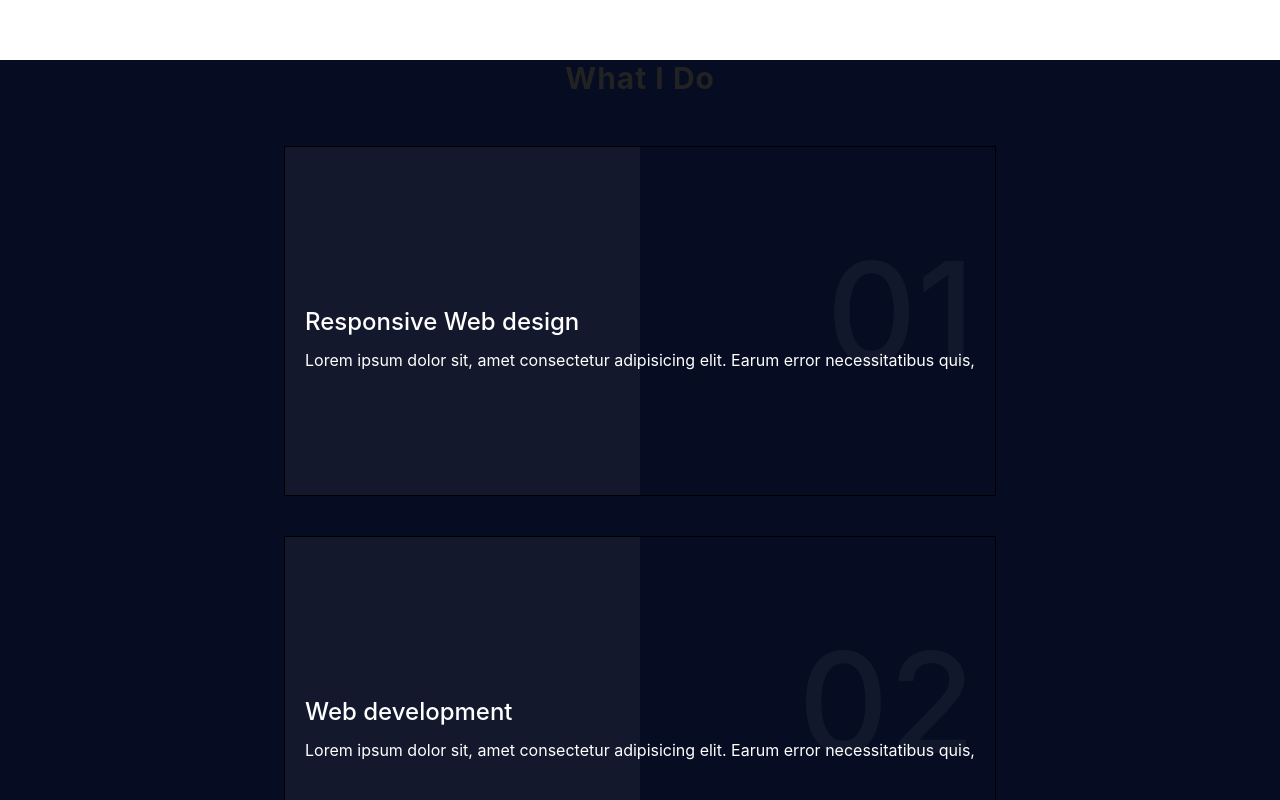
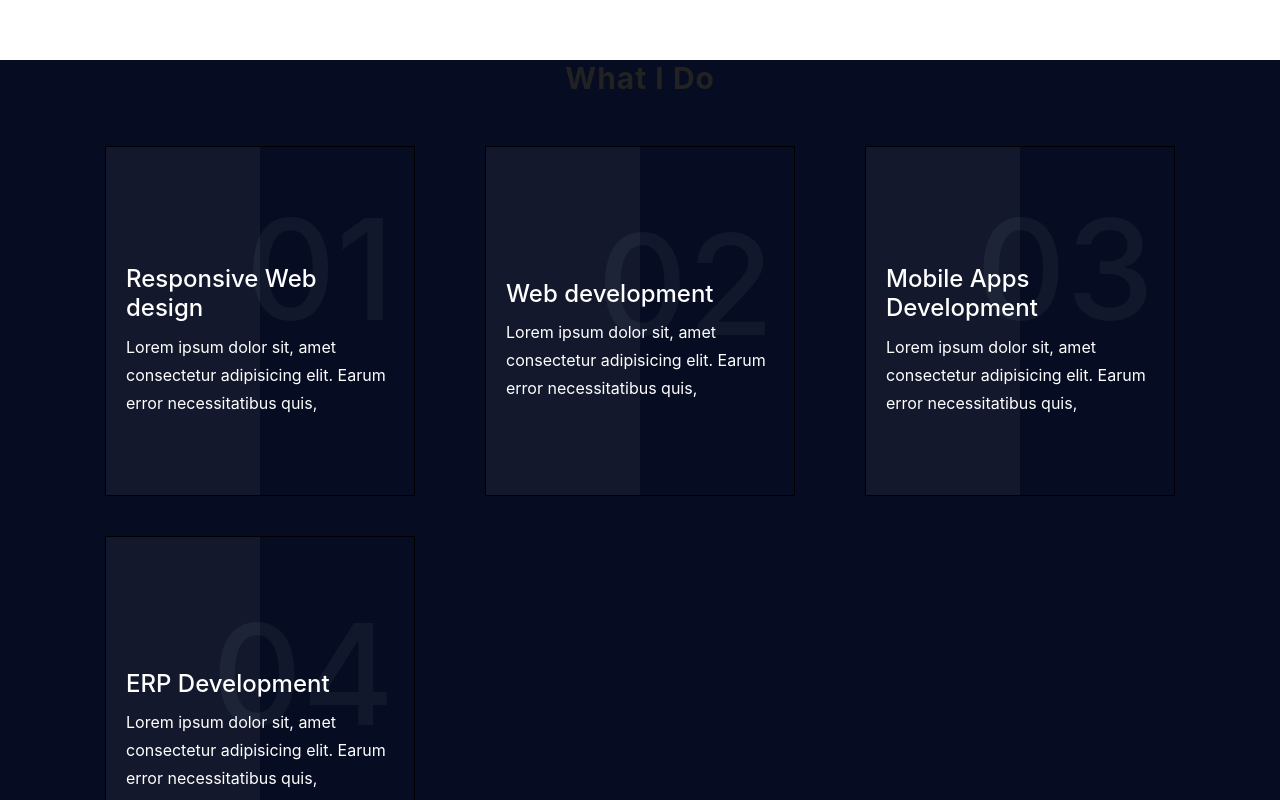
Before and after one commit to The-macharia/react-portfolio, a React (Create React App) app: page / in a window 1280 px wide. Shown: the part 1540-2340 px from the top of the page. Built offline with nearby package versions, Linux system fonts and the light colour scheme.

Commit message:
style:services card

```diff
--- a/src/components/Card.js
+++ b/src/components/Card.js
@@ -1,7 +1,5 @@
 import React from "react";
 import Button from "./Button";
-import styled from "@emotion/styled";
-import "./components.css";
 
 const Card = (props) => (
   <div className="card">
@@ -18,56 +16,12 @@ const Card = (props) => (
 
 export default Card;
 
-const Div = styled("div")`
-  display: flex;
-  flex-direction: column;
-  justify-content: center;
-  align-items: center;
-  height: 25rem;
-`;
-const CardDiv = styled("div")`
-  padding: 1rem 1.5rem;
-  box-shadow: 0 0.1rem 2rem rgba(0, 0, 0, 0.35);
-  margin: 1rem 0;
-  transition: all 0.3s;
-  text-align: center;
-  background-color: #fff;
-  :hover,
-  :active {
-    background-color: #222;
-    color: #eee;
-    transform: scale(1.01);
-    h1 {
-      color: #eee;
-    }
-  }
-`;
-export const ServiceCard = (props) => (
-  <CardDiv className="card">
-    <div className="card-body">
-      <Div>
-        {props.icon}
-        <h1
-          style={{ fontSize: "1.7rem", margin: "2rem 0" }}
-          className="card-title text-uppercase"
-        >
-          {props.title}
-        </h1>
-      </Div>
-      <p className="card-text">{props.text} </p>
-      {props.btn && <Button>{props.btn}</Button>}
-    </div>
-  </CardDiv>
-);
 export const ServicesCard = (props) => (
-  <div className="box">
-    <div className="content">
-      <h2>01</h2>
-      <h3>Service One</h3>
-      <p>
-        llllllllllllllllllllllllllllllllllllllllllllllllll
-        sddddddddddddddsaslllllllllllllllllllllllllllllllllllllllllll
-      </p>
+  <div className="services__card">
+    <div className="services__content">
+      <h2>0{props.index + 1}</h2>
+      <h3>{props.title}</h3>
+      <p>{props.text}</p>
     </div>
   </div>
 );
--- a/src/components/components.css
+++ b/src/components/components.css
@@ -8,86 +8,3 @@
   transition: 0.5s;
   border-radius: 4px;
 }
-
-#services {
-  background-color: #060c21;
-}
-.services {
-  width: 100%;
-  position: relative;
-  display: flex;
-  justify-content: center;
-  align-items: center;
-  flex-wrap: wrap;
-}
-.services .box {
-  position: relative;
-  height: 35rem;
-  /* mobile height: 300px */
-  /* background: #060c21; */
-  display: flex;
-  justify-content: center;
-  align-items: center;
-  border: 0.5px solid #000;
-  margin: 20px 20px;
-}
-.services .box::before {
-  content: "";
-  position: absolute;
-  top: -2px;
-  left: -2px;
-  bottom: -2px;
-  right: -2px;
-  background-color: #fff;
-  z-index: -1;
-  transform: skew(2deg, 2deg);
-}
-.services .box::after {
-  content: "";
-  position: absolute;
-  top: 0;
-  left: 0;
-  width: 50%;
-  height: 100%;
-  background: rgba(255, 255, 255, 0.05);
-  pointer-events: none;
-}
-
-.content {
-  position: relative;
-  width: 100%;
-  padding: 2rem;
-  transition: all 0.3s;
-  transform: translateY(2rem);
-}
-
-.content h2 {
-  position: absolute;
-  top: -6rem;
-  right: 2rem;
-  margin: 0;
-  padding: 0;
-  font-size: 10em;
-  color: rgba(255, 255, 255, 0.05);
-  transition: 0.5s;
-}
-
-.box:hover .content h2 {
-  top: -140px;
-}
-.box:hover .content {
-  transform: translateY(3rem);
-}
-.content h3 {
-  margin: 0 0 1rem;
-  padding: 0;
-  font-size: 2.4rem;
-  color: #fff;
-}
-
-.content p {
-  margin: 0;
-  padding: 0;
-  color: #fff;
-  font-size: 16px;
-}
--- a/src/containers/Projects.js
+++ b/src/containers/Projects.js
@@ -3,7 +3,7 @@ import "bootstrap/dist/css/bootstrap.css";
 import Heading from "../components/Heading";
 import { ProjectCard } from "../components/Card";
 import Image from "../assets/wave.jpg";
-import "../components/components.css";
+
 class Projects extends Component {
   state = {
     projects: {
--- a/src/containers/Services.js
+++ b/src/containers/Services.js
@@ -10,7 +10,6 @@ import { ReactComponent as AppLogo } from "../assets/app.svg";
 import { ReactComponent as WebLogo } from "../assets/web.svg";
 import { ReactComponent as ErpLogo } from "../assets/erp.svg";
 import { ReactComponent as ResponsiveLogo } from "../assets/responsive.svg";
-import "../components/components.css";
 
 class Services extends Component {
   state = {
@@ -43,20 +42,22 @@ class Services extends Component {
   };
   render() {
     return (
-      <section id="services" style={{ background: "#060c21", zIndex: "-10" }}>
+      <section id="services">
         <Container>
           <Heading title="What I Do" mb={"3rem"} />
 
           <div className="services">
-            {this.state.services.map((service, index) => (
-              <div className="box" key={JSON.stringify(service)}>
-                <div className="content">
-                  <h2>0{index + 1}</h2>
-                  <h3>{service.title}</h3>
-                  <p>{service.text}</p>
-                </div>
-              </div>
-            ))}
+            <Row>
+              {this.state.services.map((service, index) => (
+                <Col md={4} xs={12} key={JSON.stringify(service)}>
+                  <ServicesCard
+                    index={index}
+                    title={service.title}
+                    text={service.text}
+                  />
+                </Col>
+              ))}
+            </Row>
           </div>
         </Container>
       </section>
@@ -64,18 +65,3 @@ class Services extends Component {
   }
 }
 export default Services;
-// {this.state.services.map((service) => (
-//   <Col md={3} key={service.title}>
-//     <ServicesCard />
-//   </Col>
-// ))}
-
-// {this.state.services.map((service) => (
-//   <Col md={6} key={service.title}>
-//     <ServiceCard
-//       title={service.title}
-//       icon={service.icon}
-//       text={service.text}
-//     />
-//   </Col>
-// ))}
--- a/src/scss/_components.scss
+++ b/src/scss/_components.scss
@@ -106,3 +106,81 @@
 }
 
 //////////////////////////SERVICE CARD//////////////
+.services {
+  width: 100%;
+  position: relative;
+  display: flex;
+  justify-content: center;
+  align-items: center;
+  flex-wrap: wrap;
+
+  &__card {
+    position: relative;
+    height: 35rem;
+    display: flex;
+    justify-content: center;
+    align-items: center;
+    border: 0.5px solid #000;
+    margin: 20px 20px;
+
+    &::before {
+      content: "";
+      position: absolute;
+      top: -2px;
+      left: -2px;
+      bottom: -2px;
+      right: -2px;
+      background-color: #fff;
+      z-index: -1;
+      transform: skew(2deg, 2deg);
+    }
+
+    &::after {
+      content: "";
+      position: absolute;
+      top: 0;
+      left: 0;
+      width: 50%;
+      height: 100%;
+      background: rgba(255, 255, 255, 0.05);
+      pointer-events: none;
+    }
+  }
+  &__content {
+    position: relative;
+    width: 100%;
+    padding: 2rem;
+    transition: all 0.3s;
+    transform: translateY(2rem);
+
+    h2 {
+      position: absolute;
+      top: -6rem;
+      right: 2rem;
+      margin: 0;
+      padding: 0;
+      font-size: 10em;
+      color: rgba(255, 255, 255, 0.05);
+      transition: 0.5s;
+    }
+    h3 {
+      margin: 0 0 1rem;
+      padding: 0;
+      font-size: 2.4rem;
+      color: #fff;
+    }
+    p {
+      margin: 0;
+      padding: 0;
+      color: #fff;
+      font-size: 16px;
+    }
+  }
+
+  &__card:hover &__content {
+    transform: translateY(3rem);
+  }
+  &__card:hover &__content h2 {
+    top: -140px;
+  }
+}
--- a/src/scss/_containers.scss
+++ b/src/scss/_containers.scss
@@ -0,0 +1,4 @@
+#services {
+  background-color: $color-primary;
+  z-index: -10;
+}
--- a/src/scss/_variables.scss
+++ b/src/scss/_variables.scss
@@ -1,3 +1,5 @@
+$color-primary: #060c21;
+
 $color-white: #fff;
 $color-black: #000;
 $color-dark: #222;
```
